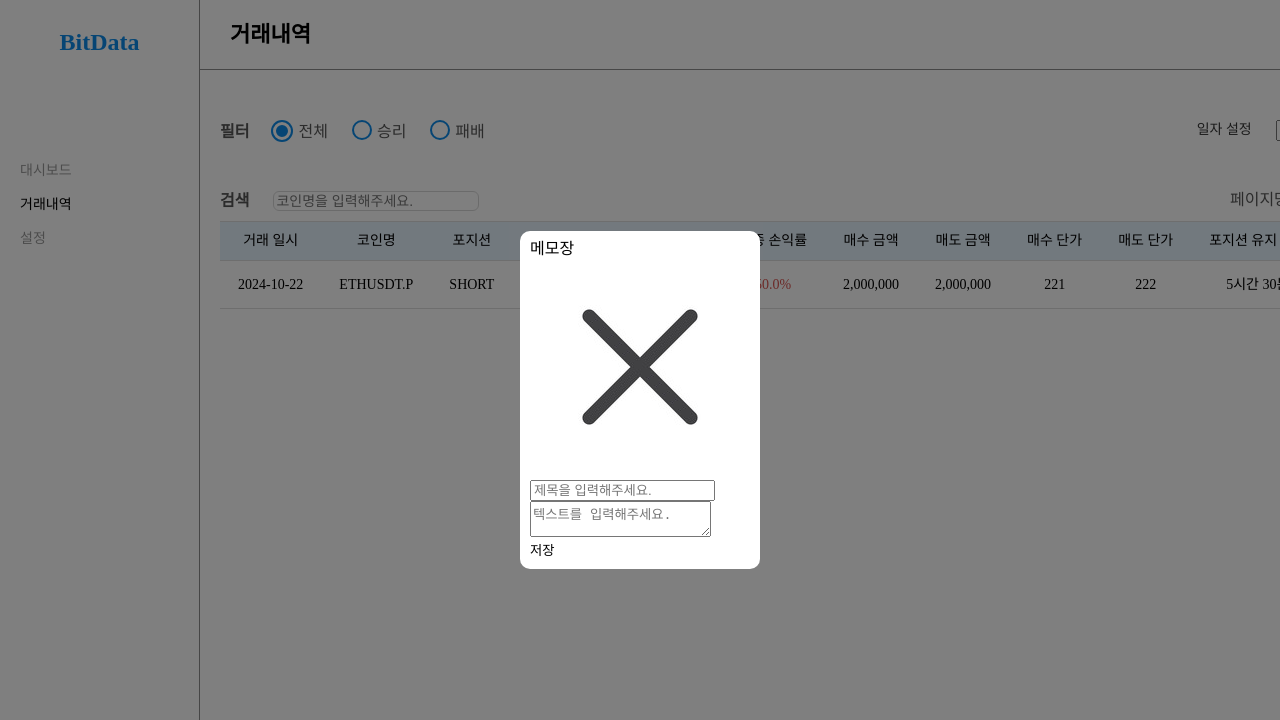
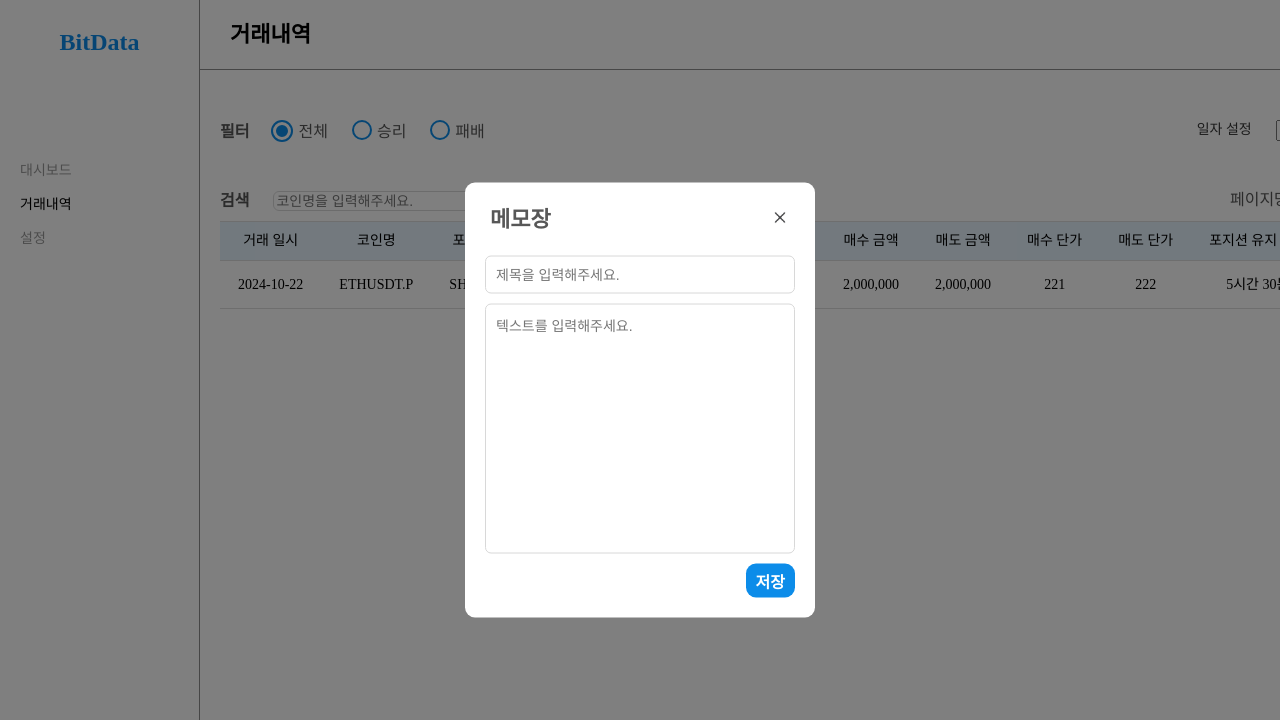
Before and after one commit to jonghoko1/BitData, a plain HTML site: page html/transaction-history.html in a window 1280 px wide. Shown: the top 720 px of the page. Drawn offline with Linux system fonts and the light colour scheme.

Commit message:
feat: 메모 수정 모달 css 추가 #24

```diff
--- a/css/reset.css
+++ b/css/reset.css
@@ -65,3 +65,7 @@ button {
     border: none;
     cursor: pointer;
 }
+/* input[type='text'], textarea 양식 통일 */
+input[type="text"], textarea {
+	font-family: Arial, sans-serif;
+}
--- /dev/null
+++ b/css/transaction-history/memo-update-modal.css
@@ -0,0 +1,58 @@
+.memo-update {
+    z-index: 3;
+}
+/* 메모 수정 모달 */
+.memo-update .modal-content {
+    box-sizing: border-box;
+    width: 350px;
+}
+/* 메모 수정 모달 헤더 */
+.memo-update header {
+    padding: 10px;
+    display: flex;
+    justify-content: space-between;
+    align-items: center;
+}
+.memo-update header .title {
+    padding: 5px;
+    font-weight: bold; font-size: 22px;
+    color: #575757;
+}
+.memo-update header .close-btn {
+    padding: 5px;
+}
+.memo-update header .close-btn img {
+    width: 20px; height: 20px;
+}
+/* 메모 수정 폼 */
+.memo-update .content-body {
+    padding: 10px;
+}
+.memo-update .content-body form {
+    display: flex; flex-direction: column;
+    align-items: flex-end;
+}
+.memo-update .content-body form input,
+.memo-update .content-body form textarea {
+    box-sizing: border-box;
+    width: 100%;
+    padding: 10px;
+    border: 1px solid #D8D8D8; border-radius: 6px;
+    margin-bottom: 10px;
+    font-size: 14px;
+}
+.memo-update .content-body form input:focus,
+.memo-update .content-body form textarea:focus {
+    outline: 1px solid #0C8CE9;
+}
+.memo-update .content-body form textarea {
+    height: 250px;
+    resize: none;
+}
+.memo-update .content-body form .save-btn {
+    padding: 5px 10px;
+    border-radius: 10px;
+    background-color: #0C8CE9;
+    font-weight: bold; font-size: 16px;
+    color: #fff;
+}
--- a/css/transaction-history/transaction-history.css
+++ b/css/transaction-history/transaction-history.css
@@ -3,6 +3,7 @@
 @import "./modal.css";
 @import "./image-memo-modal.css";
 @import "./image-memo-view-modal.css";
+@import "./memo-update-modal.css";
 
 .contents-container {
     width: 100%;
--- a/html/transaction-history.html
+++ b/html/transaction-history.html
@@ -217,6 +217,7 @@
         </div>
     </div>
     <!-- 메모 수정 모달 -->
+    <!-- <div class="modal memo-update hidden"> -->
     <div class="modal memo-update">
         <div class="modal-background"></div>
         <div class="modal-content">
@@ -229,10 +230,8 @@
             <div class="content-body">
                 <form action="" method="post">
                     <input type="text" name="title" id="title" placeholder="제목을 입력해주세요." required>
-                    <br>
                     <textarea name="description" id="description" placeholder="텍스트를 입력해주세요."></textarea>
-                    <br>
-                    <button type="submit">저장</button>
+                    <button type="submit" class="save-btn">저장</button>
                 </form>
             </div>
         </div>
```
